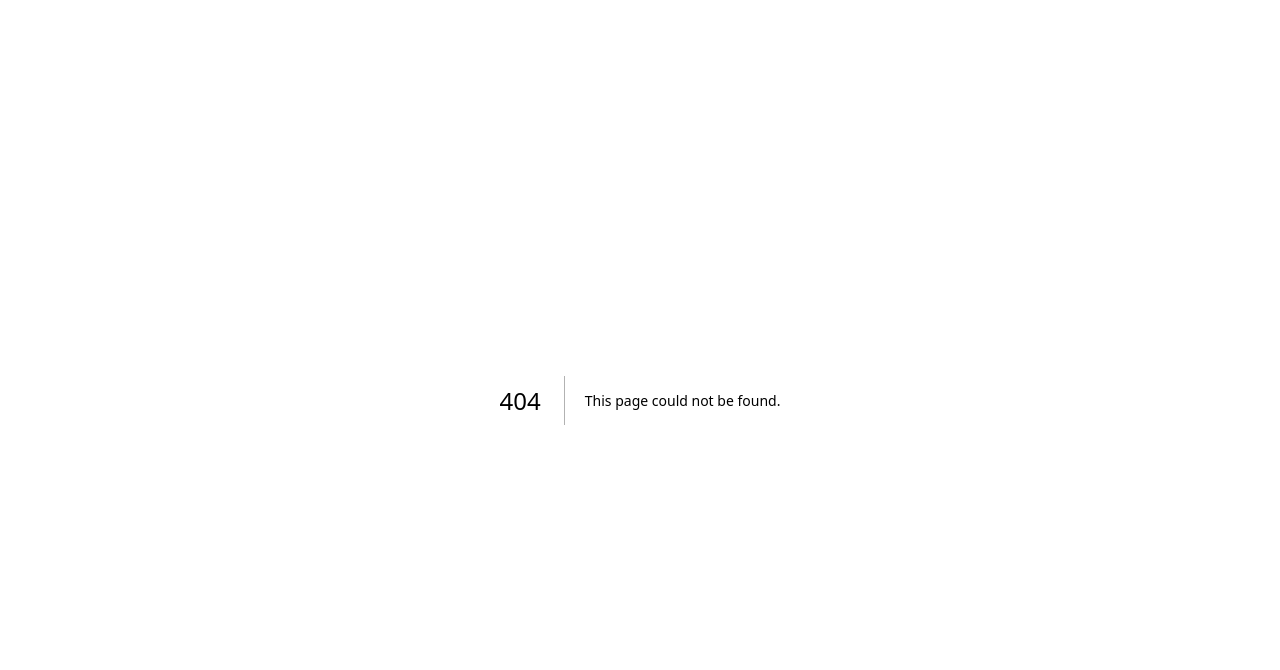
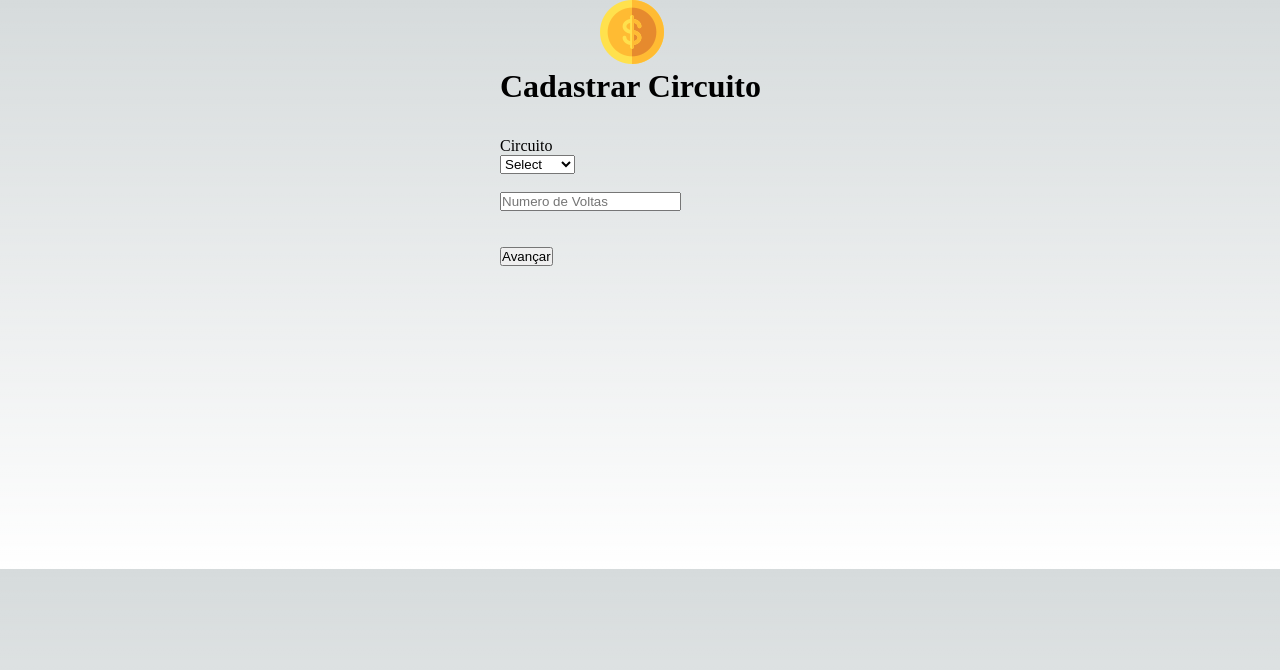
Before and after one commit to ICEI-PUC-Minas-PPLES-TI/plf-es-2023-1-ti5-5104100-race-engineering, a Next.js app in the folder codigo/web/race-engineering/: page /cadastroCircuito in a window 1280 px wide. Before the commit this address had no page. Shown: the top 670 px of the page. Built offline with nearby package versions, Linux system fonts and the light colour scheme.

Commit message:
criação cadastros usuario,corrida,circuito , e alteraçao na index

```diff
--- /dev/null
+++ b/codigo/web/race-engineering/src/pages/cadastroCircuito.tsx
@@ -0,0 +1,56 @@
+import Head from 'next/head'
+import styles from '../styles/CadastroCircuito.module.css'
+import logo from "../imgs/costs_logo.png"
+import Image from 'next/image'
+export default function cadastroCircuito(){
+    return(
+        <div>
+            <Head>
+            <title>Cadastro Circuito</title>
+            <meta name="description" content="Generated by create next app" />
+            <meta name="viewport" content="width=device-width, initial-scale=1" />
+            {/* <link rel="icon" href="/favicon.ico" /> */}
+            </Head>
+
+              <div className={styles.logo}>
+              <Image
+              src={logo}
+              alt="minha logo"
+              />
+              </div>
+
+              <div>
+              <h1 className={styles.titulo} >Cadastrar Circuito</h1>
+              </div>
+
+            <form className={styles.form}>
+
+
+                <div>
+                <p>Circuito</p>
+                <select  name="circuito" id="circuito">
+                <option value="select"> Select</option>
+                    <option value="circuito1"> Circuito1</option>
+                    <option value="circuito2"> Circuito2</option>
+                    <option value="circuito3" > Circuito3</option>
+                </select>
+                </div>
+                <br/>
+
+                <div>
+                    <input type="number" placeholder='Numero de Voltas'></input>
+                </div>
+                <br/>
+                <br/>
+
+
+                {/* <div className={styles.teste}> */}
+                <div>
+                <input type="submit" value='Avançar'></input>
+                </div>
+
+
+      </form>
+        </div>
+    )
+}
--- /dev/null
+++ b/codigo/web/race-engineering/src/styles/CadastroCircuito.module.css
@@ -0,0 +1,26 @@
+
+.form {
+    width: 25%;
+    height: 400px;
+    margin: 2em 0;
+    margin-left: 500px;
+  }
+
+   .box{
+    padding: 10px;
+
+  }
+
+   .titulo{
+    padding: auto;
+    margin-left: 500px;
+   }
+
+   .logo{
+    margin-left: 600px;
+   }
+
+  .botao{
+    margin: 10px;
+
+  }
--- /dev/null
+++ b/codigo/web/race-engineering/src/styles/CadastroCorrida.module.css
@@ -0,0 +1,26 @@
+
+.form {
+    width: 25%;
+    height: 400px;
+    margin: 2em 0;
+    margin-left: 500px;
+  }
+
+   .box{
+    padding: 10px;
+
+  }
+
+   .titulo{
+    padding: auto;
+    margin-left: 500px;
+   }
+
+   .logo{
+    margin-left: 600px;
+   }
+
+  .botao{
+    margin: 10px;
+
+  }
--- /dev/null
+++ b/codigo/web/race-engineering/src/styles/CadastroUsuario.module.css
@@ -0,0 +1,26 @@
+
+.form {
+    width: 25%;
+    height: 400px;
+    margin: 2em 0;
+    margin-left: 500px;
+  }
+
+   .box{
+    padding: 10px;
+
+  }
+
+   .titulo{
+    padding: auto;
+    margin-left: 500px;
+   }
+
+   .logo{
+    margin-left: 600px;
+   }
+
+  .botao{
+    margin: 10px;
+
+  }
```
Also changed, not shown: codigo/web/race-engineering/src/pages/cadastroCorrida..tsx (added, +56 -0 lines), codigo/web/race-engineering/src/pages/cadastroUsuario.tsx (added, +59 -0 lines), codigo/web/race-engineering/src/pages/index.tsx (+8 -6 lines), codigo/web/race-engineering/src/imgs/costs_logo.png (added).
